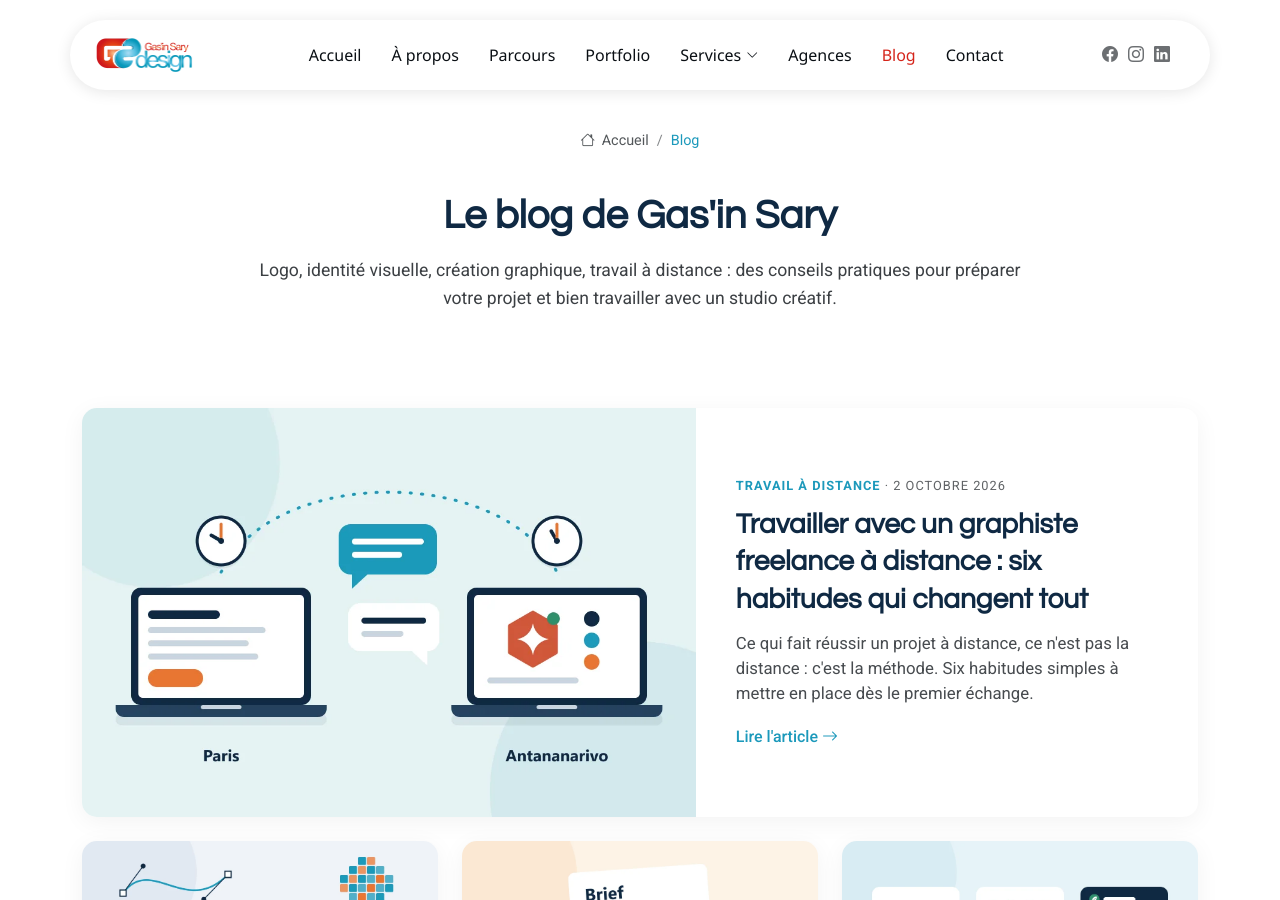
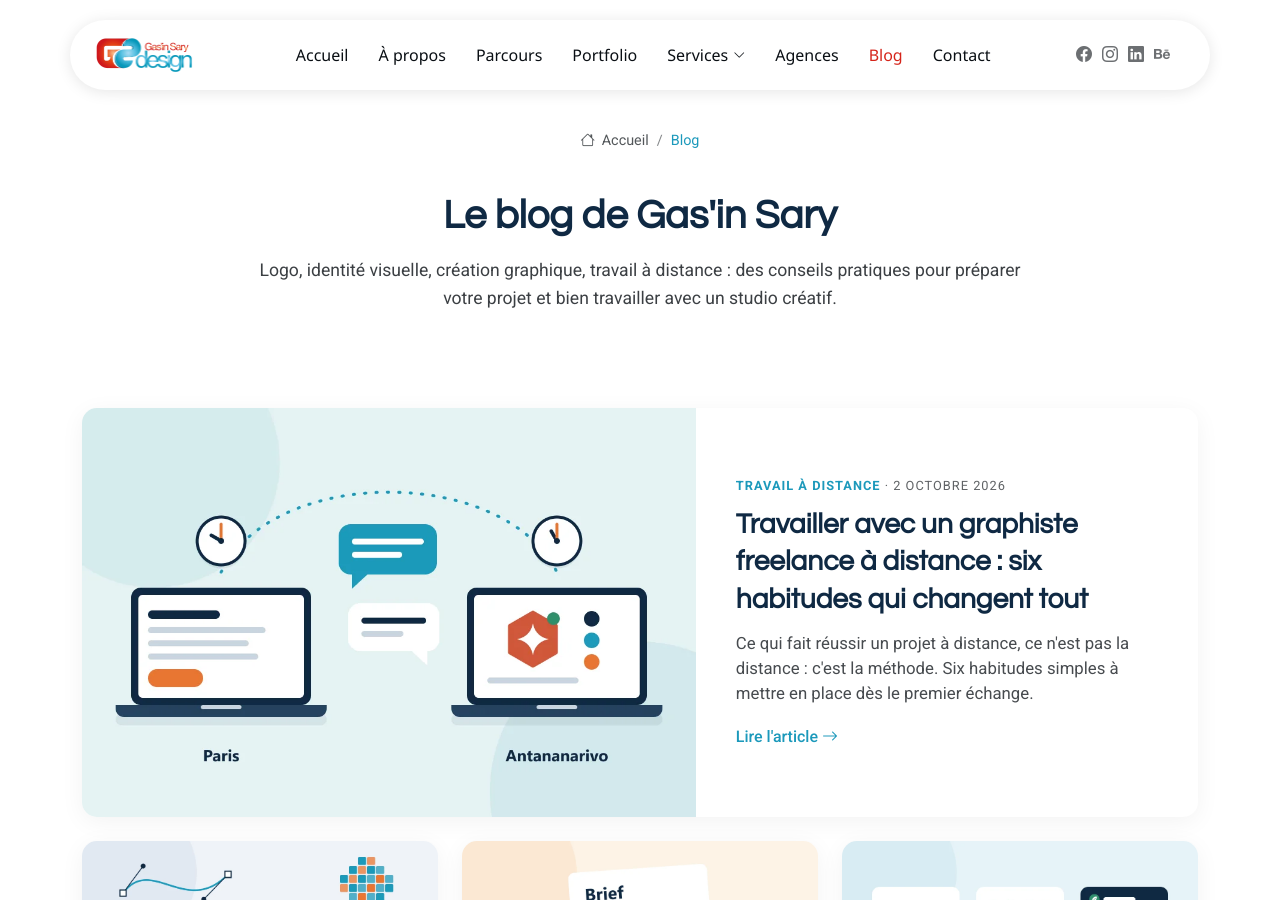
Before and after one commit to gasinsary/gasinsary.github.io, a Jekyll site: the page built from blog/index.html, in a window 1280 px wide and 900 px high. Built offline with Jekyll 4.4.1, drawn with Linux system fonts in a browser that asks for light colours.

Commit message:
Lien vers le profil Behance (en-tête, pied de page, données structurées)
Co-Authored-By: Claude Opus 5.5 <noreply@anthropic.com>

```diff
--- a/_includes/footer.html
+++ b/_includes/footer.html
@@ -8,6 +8,7 @@
         <a href="https://www.facebook.com/gasinsary" class="facebook"><i class="bi bi-facebook"></i></a>
         <a href="https://www.instagram.com/gasin.sary" class="instagram"><i class="bi bi-instagram"></i></a>
         <a href="https://www.linkedin.com/company/gasinsary" class="linkedin"><i class="bi bi-linkedin"></i></a>
+        <a href="https://www.behance.net/gasinsary" class="behance" aria-label="Behance"><i class="bi bi-behance"></i></a>
       </div>
       <div class="credits">
         <!-- All the links in the footer should remain intact. -->
--- a/_includes/header.html
+++ b/_includes/header.html
@@ -29,6 +29,7 @@
         <a href="https://www.facebook.com/gasinsary" class="facebook"><i class="bi bi-facebook"></i></a>
         <a href="https://www.instagram.com/gasin.sary" class="instagram"><i class="bi bi-instagram"></i></a>
         <a href="https://www.linkedin.com/company/gasinsary" class="linkedin"><i class="bi bi-linkedin"></i></a>
+        <a href="https://www.behance.net/gasinsary" class="behance" aria-label="Behance"><i class="bi bi-behance"></i></a>
       </div>
 
     </div>
--- a/index.html
+++ b/index.html
@@ -620,7 +620,8 @@ supabase: true
       "sameAs": [
         "https://www.facebook.com/gasinsary",
         "https://www.instagram.com/gasin.sary",
-        "https://www.linkedin.com/company/gasinsary"
+        "https://www.linkedin.com/company/gasinsary",
+        "https://www.behance.net/gasinsary"
       ]
     }
     </script>
```
